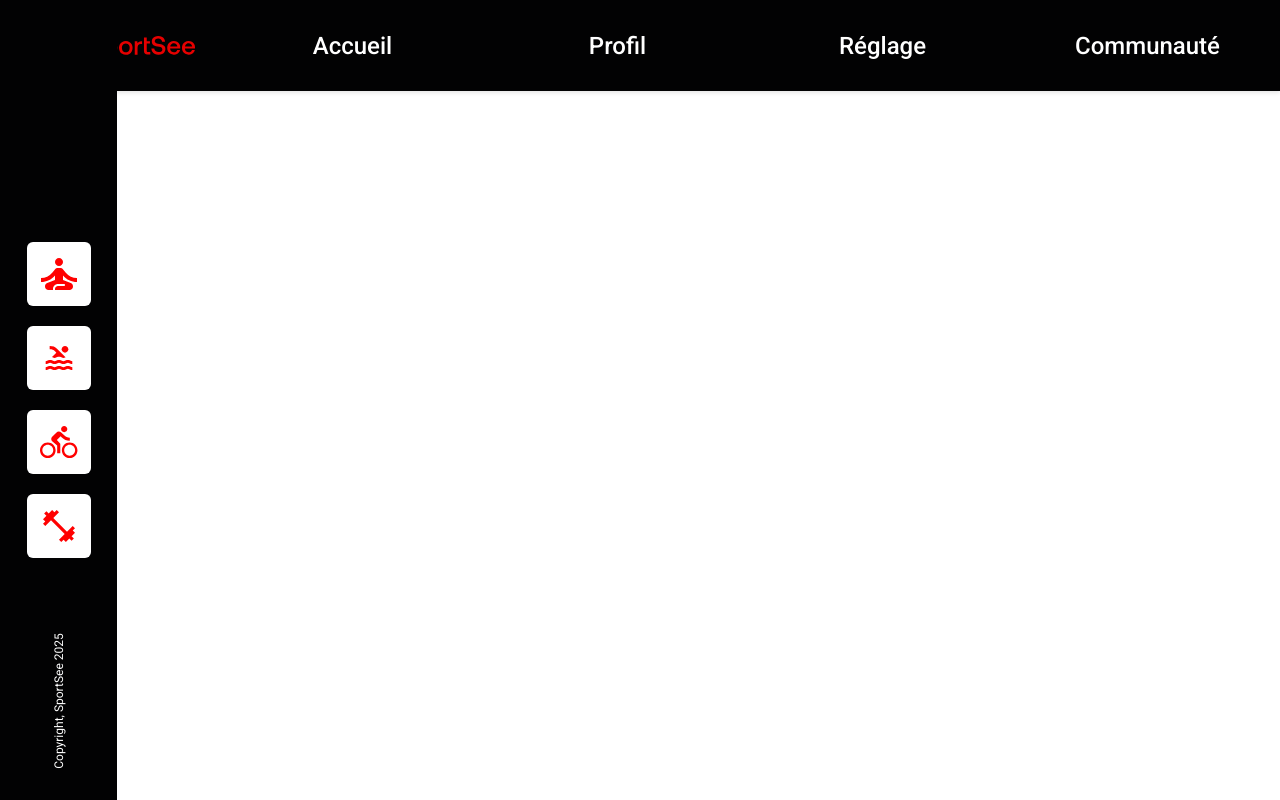
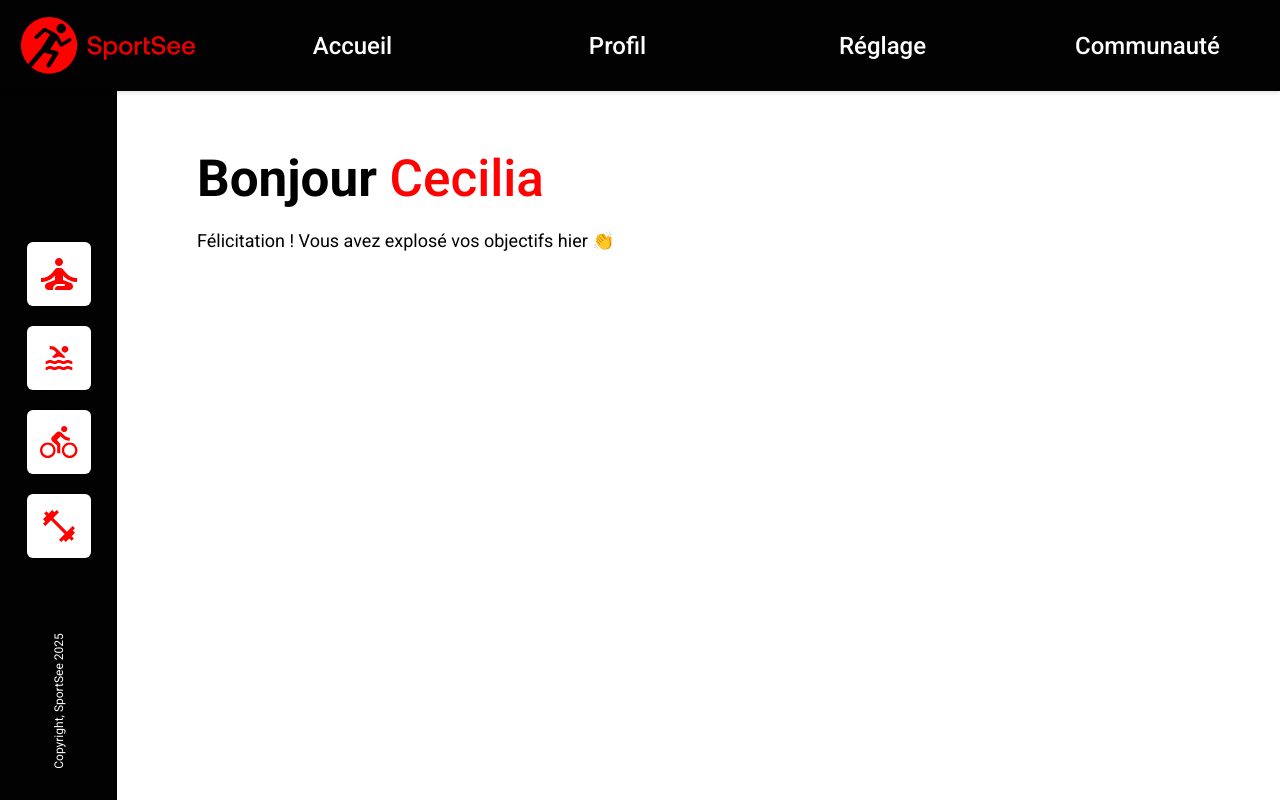
Before and after one commit to Younnbzh/projet12-sportsee, a React (Vite) app in the folder SportSee/: page / in a window 1280 px wide. Built offline with nearby package versions, Linux system fonts and the light colour scheme.

Commit message:
User Story #4 - Prénom

```diff
--- a/SportSee/src/App.jsx
+++ b/SportSee/src/App.jsx
@@ -1,16 +1,18 @@
 import React from 'react';
 import HorizontalNav from './components/Navigation/HorizontalNav';
 import VerticalNav from './components/navigation/VerticalNav';
+import UserProfile from './components/userProfile';
 import './styles/main.css';
 
 function App() {
+  const userId = 18;
   return (
     <div className="app">
       <HorizontalNav />
       <div className="main-container">
         <VerticalNav />
         <main className="content">
-        {/* app ici */}
+          <UserProfile userId={userId} />
         </main>
       </div>
     </div>
--- /dev/null
+++ b/SportSee/src/components/userProfile.jsx
@@ -0,0 +1,37 @@
+import React, { useState, useEffect } from 'react';
+import { getUserData } from '../services/api';
+import '../styles/components/userProfile.css';
+
+function userProfile({ userId }) {
+  const [userData, setUserData] = useState(null);
+  const [error, setError] = useState(null);
+
+  useEffect(() => {
+    const fetchUserData = async () => {
+      try {
+        const data = await getUserData(userId);
+        if (data) {
+          setUserData(data);
+        } else {
+          setError('Utilisateur non trouvé');
+        }
+      }
+      catch (err) {
+        setError('Erreur lors du chargement des données');
+        console.error(err);
+      }
+    };
+    fetchUserData();
+  }, [userId]);
+
+  if (error) return <div className="error">{error}</div>;
+  if (!userData) return <div className="error">Aucune donnée disponible</div>;
+  return (
+    <div className="user-profile">
+      <h1>Bonjour <span className="user-name">{userData.userInfos.firstName}</span></h1>
+      <p className="congratulation-message">Félicitation ! Vous avez explosé vos objectifs hier 👏</p>
+    </div>
+  );
+}
+
+export default userProfile;
--- /dev/null
+++ b/SportSee/src/services/api.js
@@ -0,0 +1,11 @@
+import userData from '../mocks/userData.json';
+
+export const getUserData = async (userId) => {
+    return new Promise((resolve) => {
+        if (userData.data && userData.data.id === parseInt(userId)) {
+            resolve(userData.data);
+        } else {
+            resolve(null);
+        }
+    });
+};
--- a/SportSee/src/styles/components/navigation/HorizontalNav.css
+++ b/SportSee/src/styles/components/navigation/HorizontalNav.css
@@ -4,6 +4,7 @@
     height: 91px;
     color: white;
     box-shadow: 0 2px 4px rgba(0, 0, 0, 0.1);
+    z-index: 2;
   }
 
   .logo {
--- /dev/null
+++ b/SportSee/src/styles/components/userProfile.css
@@ -0,0 +1,28 @@
+.user-profile {
+    color: #000;
+}
+
+.user-profile h1 {
+    padding:0;
+    margin:0 0 20px 0;
+}
+.user-name {
+    color: #FF0101;
+    font-weight: 500;
+}
+
+.congratulation-message {
+    margin-top: 10px;
+    font-size: 18px;
+}
+
+.loading,
+.error {
+    padding: 20px;
+    text-align: center;
+    font-size: 18px;
+}
+
+.error {
+    color: #FF0101;
+}
--- a/SportSee/src/styles/main.css
+++ b/SportSee/src/styles/main.css
@@ -30,7 +30,7 @@ body {
 
   .content {
     margin-left: 117px;
-    padding: 20px;
+    padding: 60px 20px 20px 80px;
     flex: 1;
   }
 
```
